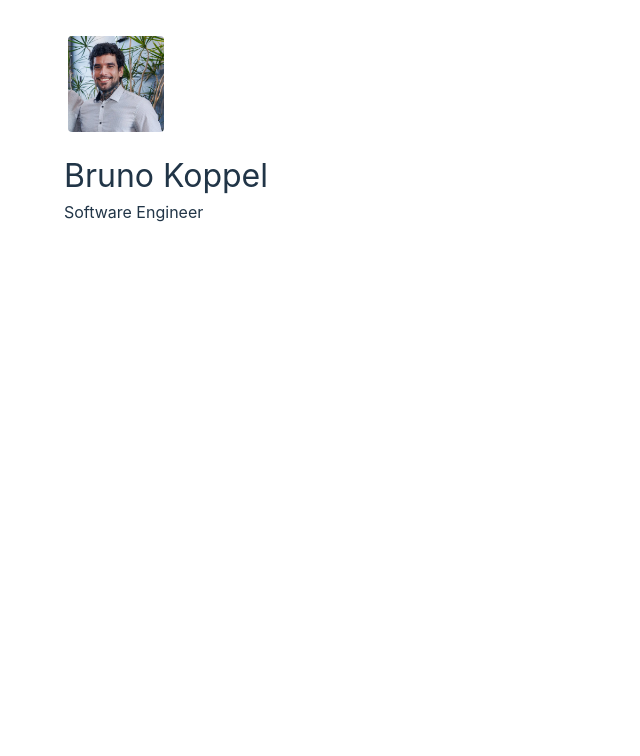
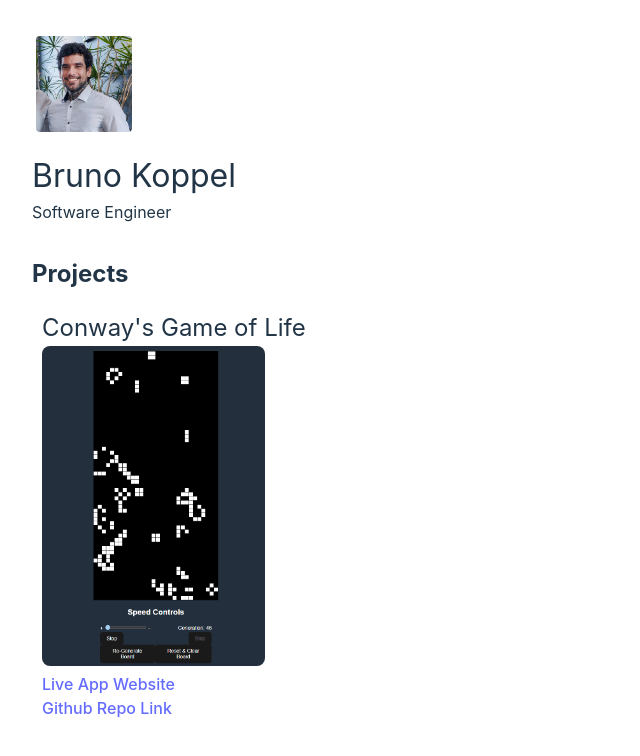
Before and after one commit to brkpplr/work-personal-site, a React (Vite) app: page / in a window 1280 px wide. Shown: the top 756 px of the page, without its empty margins (0-640 px from the left). Built offline with nearby package versions, Linux system fonts and the light colour scheme.

Commit message:
Projects tab

```diff
--- a/src/App.css
+++ b/src/App.css
@@ -1,13 +1,15 @@
 #root {
   max-width: 1280px;
-  margin: 0 2rem;
-  padding: 2rem;
+  margin: 1rem;
+  padding: 1rem;
 }
 .header {
   display: flex;
   flex-direction: row;
+}
 
-
+.vertical-space {
+  height: 1rem;
 }
 
 .links {
@@ -70,14 +72,62 @@
   }
 }
 
-/* @keyframes logo-spin {
-  from {
-    transform: rotate(0deg);
+.projects {
+  margin-top: 1rem;
+
+  .header {
+    display: flex;
+    flex-direction: row;
+    justify-content: space-between;
+    margin-bottom: 1rem;
+
+    .toggle {
+      color: #ffffff;
+    }
   }
-  to {
-    transform: rotate(360deg);
+
+  .list {
+    display: flex;
+    flex-direction: column;
+    flex-wrap: wrap;
+    gap: 1rem;
   }
-} */
 
-/* @media (prefers-reduced-motion: no-preference) {
-} */
+  .grid {
+    display: flex;
+    flex-direction: row;
+    flex-wrap: wrap;
+    gap: 1rem;
+  }
+}
+
+.project-card {
+  border: solid 0.125rem #ffffff;
+  border-radius: 0.5rem;
+  padding: 0rem 0.5rem 0.5rem 0.5rem;
+
+  .project-media {
+    border-radius: 0.5rem;
+    transition: 0.5s;
+    max-height: 20rem;
+    max-width: 20rem;
+  }
+
+  .name {
+    font-size: 1.5rem;
+    font-weight: 400;
+    transition: 0.5s;
+  }
+  .name:hover {
+    color: #646cff;
+  }
+
+  .description{
+    display: flex;
+    flex-direction: column;
+    transition: 0.5s;
+  }
+  .description:hover {
+    color: #646cff;
+  }
+}
--- a/src/App.tsx
+++ b/src/App.tsx
@@ -1,9 +1,22 @@
 import './App.css'
+// import { useState } from 'react'
 import selfPortrait from '/selfPortrait.webp'
+import projectOne from '/sample.gif'
 import GitHubIcon from '@mui/icons-material/GitHub';
 import LinkedInIcon from '@mui/icons-material/LinkedIn';
+// import ViewListIcon from '@mui/icons-material/ViewList';
+// import ViewModuleIcon from '@mui/icons-material/ViewModule';
+// import { ToggleButton, ToggleButtonGroup } from '@mui/material';
 
 function App() {
+  // const [alignment, setAlignment] = useState("list")
+  // const handleProjectAlignment = (event: unknown, newAlignment: string) => {
+  //   console.log("prev:", alignment, "new:", newAlignment);
+  //   if (newAlignment !== null) {
+  //     setAlignment(newAlignment);
+  //   }
+  // };
+
   return (
     <>
       <div className="header">
@@ -21,6 +34,38 @@ function App() {
         <div className="name">Bruno Koppel</div>
         <div className="description">Software Engineer</div>
       </div>
+      <div className='vertical-space'></div>
+      <div className="projects">
+        <div className='header'>
+          <h2>Projects</h2>
+          {/* <ToggleButtonGroup
+            color='primary'
+            className='toggle'
+            value={alignment}
+            exclusive
+            onChange={handleProjectAlignment}
+            aria-label="text alignment"
+          >
+            <ToggleButton value="list" aria-label="list">
+              <ViewListIcon />
+            </ToggleButton>
+            <ToggleButton value="grid" aria-label="grid">
+              <ViewModuleIcon />
+            </ToggleButton>
+          </ToggleButtonGroup> */}
+        </div>
+        {/* <div className={alignment ? 'list' : 'grid'}> */}
+        <div className="grid">
+          <div className='project-card'>
+            <div className="name">Conway's Game of Life</div>
+            <img src={projectOne} className="project-media" />
+            <div className="description">
+              <a href="https://brko-cgof.netlify.app/">Live App Website</a>
+              <a href="https://github.com/brko8088/webapp-game-of-life">Github Repo Link</a>
+            </div>
+          </div>
+        </div>
+      </div>
     </>
   )
 }
--- a/src/index.css
+++ b/src/index.css
@@ -34,6 +34,11 @@ h1 {
   line-height: 1.1;
 }
 
+h2 {
+  margin-top: 0rem;
+  margin-bottom: 0rem;
+}
+
 button {
   border-radius: 8px;
   border: 1px solid transparent;
```
Also changed, not shown: public/sample.gif (added).
